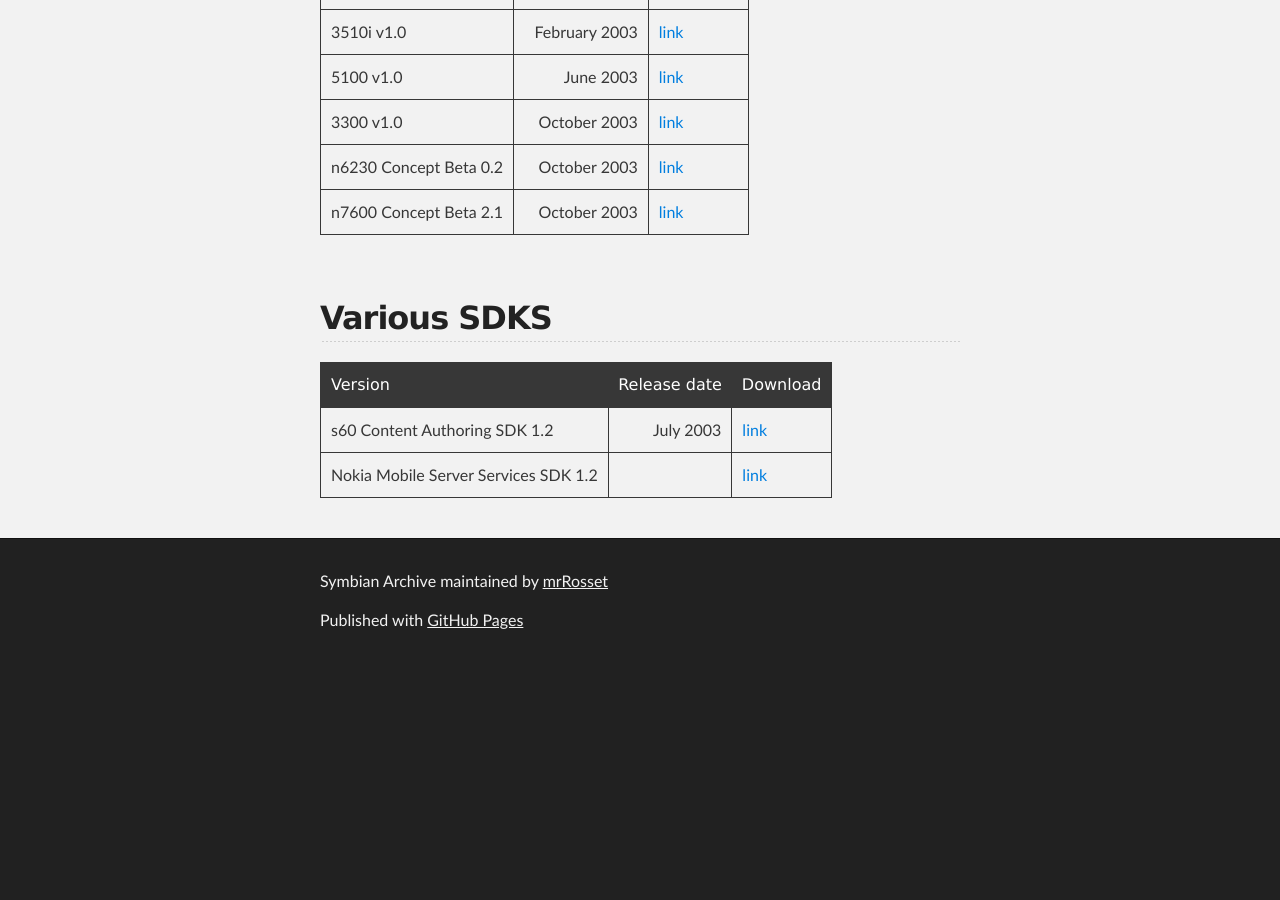
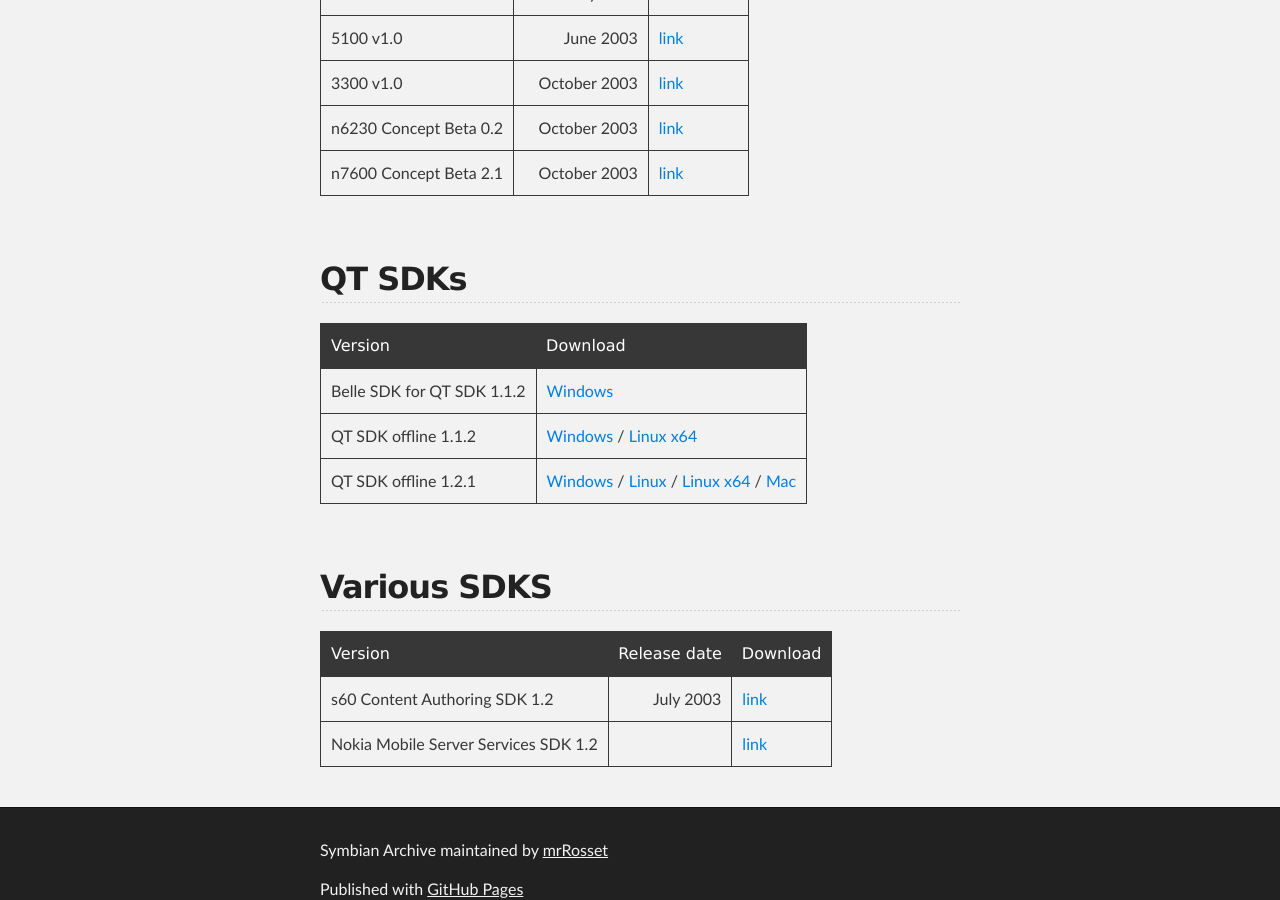
Before and after one commit to mrRosset/Symbian-Archive, a Jekyll site: the page built from SDKs.md, in a window 1280 px wide and 900 px high, scrolled down 2184 px. Built offline with Jekyll 4.4.1, drawn with Linux system fonts in a browser that asks for light colours; our own code applies the rules of GitHub Pages for plain Markdown files; the repository's description, which GitHub fills in, is left out; before the commit the page ends 2851 px from its top, so only the background shows below that.

Commit message:
add QT SDKs

```diff
--- a/SDKs.md
+++ b/SDKs.md
@@ -4,7 +4,6 @@ A set of CDs containing tools and SDKs for developer. Sadly we only have the 6th
 
 [6th Update Dev Tools](https://mega.nz/#!PxhA3JzT!RC1bXMbIvFsO3qeee2F22f5cvJLywUsn1uN3sKAa0pc)
 
-<br>
 
 ## S60 SDKs
 
@@ -70,6 +69,18 @@ Nokia edition: Sometimes it's using visual c++, sometimes it's using Carbide c++
 
 <br>
 
+## QT SDKs
+
+| Version                | Download |
+|------------------------|----------|
+| Belle SDK for QT SDK 1.1.2   | [Windows](https://mega.nz/#!e4l13ZiY!OfoRebQTVHh7K0b-YjHe-rwynpkaE5uM8TS0-QZWaAg) |
+| QT SDK offline 1.1.2   | [Windows](https://mega.nz/#!3tsRDIoC!H3DM4tmChM-XQ1dMUSOnZ46wCaJsskfgXQrHazQBTp8) / [Linux x64](https://mega.nz/#!ax1HEABA!SLWZ_7Lg1_IFnF6ktJAOCjSwOY22buAGWHjEDYE260Y) |
+| QT SDK offline 1.2.1   | [Windows](https://mega.nz/#!Kok32TSS!7Q_EErtjG8BmD0uhep3yt8m9UpfkUoLkwyWvyI6IVyg) / [Linux](https://mega.nz/#!uhdH3ZwY!0pesddzT0JLfUFdnVtGIjgBT8pI5K3WYDqOskFJHuQA) / [Linux x64](https://mega.nz/#!alk3RTRQ!ra5IDnayuSsdnSWruuxkviG-QoYvNT0S4ejwQALAlJ8) / [Mac](https://mega.nz/#!SolWVALJ!uOs2SbPrcRF-5U84mlTIzYQ8Ys1TGsT92X-vYV132qU) |
+
+
+<br>
+
+
 ## Various SDKS
 
 | Version    | Release date  | Download |
```
